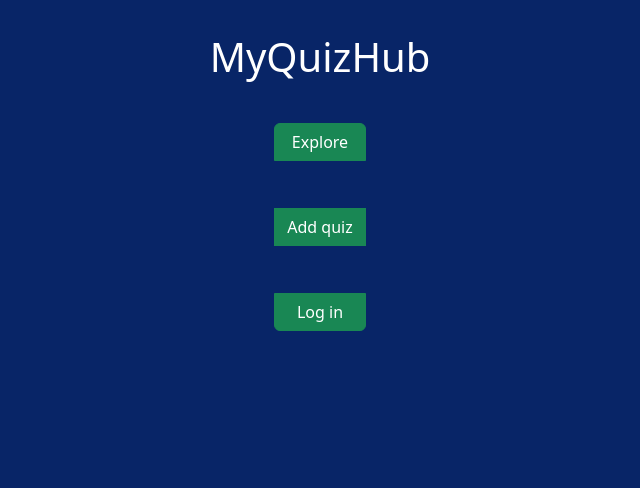
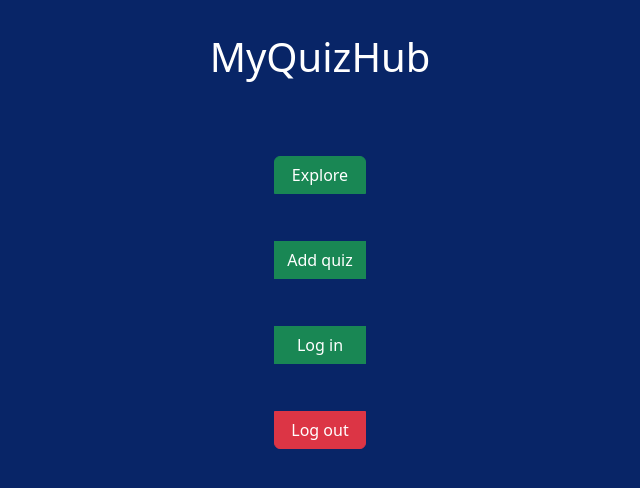
Before and after one commit to MariuszPaluch2001/my-quiz-app, a Django app: template templates/home.html in a window 1280 px wide. Shown: the part 56-544 px from the top of the page, without its empty margins (320-960 px from the left). Run offline with Django 3.2, Linux system fonts and the light colour scheme; the template is opened without the code that fills it, so the values that code supplies are empty.

Commit message:
Add logout button.

```diff
--- a/templates/home.html
+++ b/templates/home.html
@@ -2,10 +2,11 @@
   {% block content %}
   <h1 style="text-align:center; padding-top: 3%;">MyQuizHub</h1>
   <div class="col-md-12 text-center " style=" padding-top: 3%">
-    <div class="btn-group-vertical gap-5">
+    <div class="btn-group-vertical gap-5" style=" padding-top: 3%">
       <button type="button" class="btn btn-success">Explore</button>
       <button type="button" class="btn btn-success">Add quiz</button>
       <button type="button" class="btn btn-success">Log in</button>
+      <button type="button" class="btn btn-danger">Log out</button>
     </div>
 
 </div>
```
